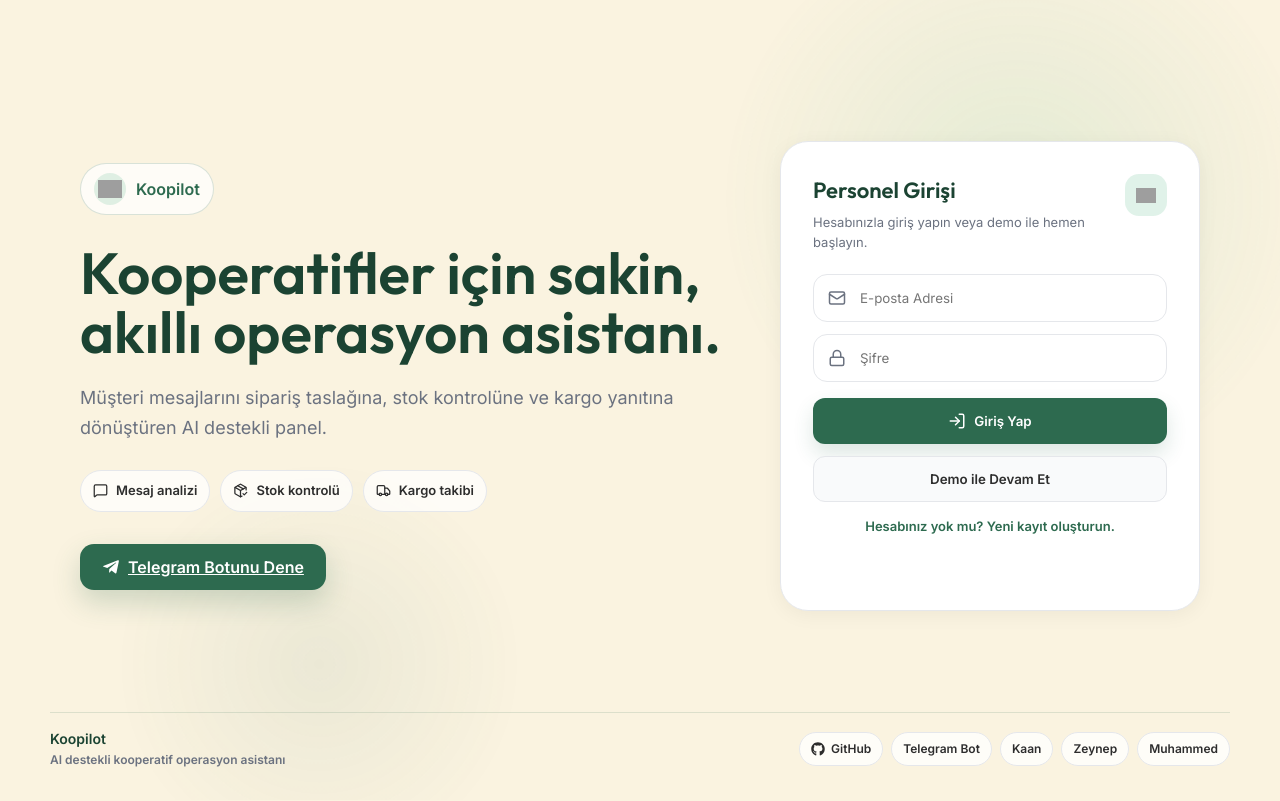
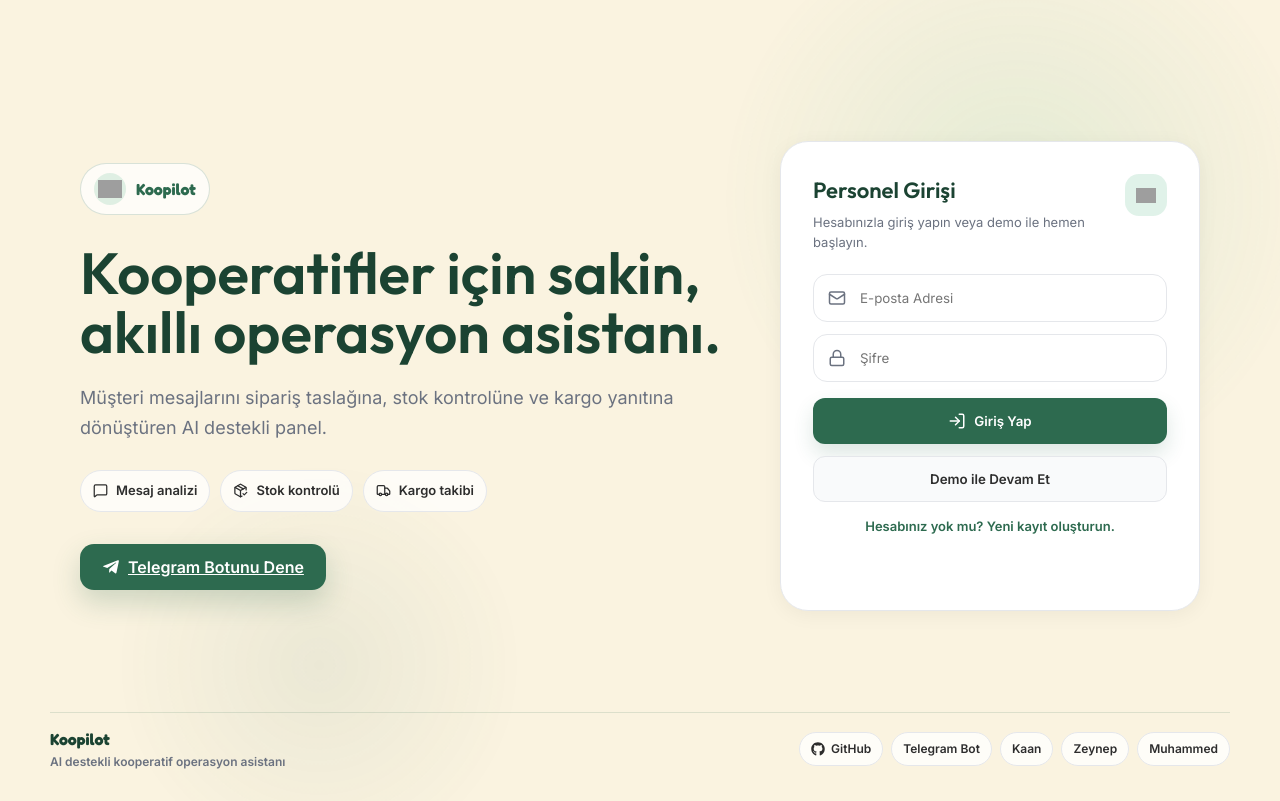
Before and after one commit to YZTA-Hackathon-Koopilot/Koopilot, a React (Vite) app in the folder frontend/: page / in a window 1280 px wide. Built offline with nearby package versions, Linux system fonts and the light colour scheme; no server answers; grey boxes are pictures that could not be loaded.

Commit message:
Update font family of brand text to Fredoka

```diff
--- a/frontend/src/components/Login.jsx
+++ b/frontend/src/components/Login.jsx
@@ -305,7 +305,7 @@ const Login = ({ onLogin }) => {
 
       <footer className="login-footer">
         <div>
-          <strong>Koopilot</strong>
+          <strong style={{ fontFamily: '"Fredoka", sans-serif', fontSize: '16px' }}>Koopilot</strong>
           <span>AI destekli kooperatif operasyon asistanı</span>
         </div>
         <nav aria-label="İlgili bağlantılar">
--- a/frontend/src/components/Sidebar.jsx
+++ b/frontend/src/components/Sidebar.jsx
@@ -58,7 +58,7 @@ const Sidebar = ({ activeTab, setActiveTab, currentUser, onLogout }) => {
           <img src={logoUrl} alt="Koopilot" style={{ width: "24px", height: "24px", objectFit: "contain" }} />
         </div>
         <div className="brand-text">
-          <h1 style={{ color: 'var(--sidebar-text)', fontSize: '24px', margin: 0 }}>Koopilot</h1>
+          <h1 style={{ color: 'var(--sidebar-text)', fontSize: '24px', margin: 0, fontFamily: '"Fredoka", sans-serif', fontWeight: 600 }}>Koopilot</h1>
         </div>
       </div>
       <nav style={{ flex: 1, display: 'flex', flexDirection: 'column', gap: '8px', overflowY: 'auto' }}>
--- a/frontend/src/index.css
+++ b/frontend/src/index.css
@@ -1,4 +1,4 @@
-@import url("https://fonts.googleapis.com/css2?family=Inter:wght@400;500;600&family=Outfit:wght@600&display=swap");
+@import url("https://fonts.googleapis.com/css2?family=Fredoka:wght@600;700&family=Inter:wght@400;500;600&family=Outfit:wght@600&display=swap");
 :root {
     --primary-dark: #1b4332;
     --primary-mid: #2d6a4f;
@@ -207,7 +207,8 @@ body {
     border-radius: 999px;
     color: var(--primary-mid);
     background-color: color-mix(in srgb, var(--surface) 72%, transparent);
-    font-weight: 800;
+    font-family: "Fredoka", sans-serif;
+    font-weight: 700;
 }
 .login-brand-mark span {
     width: 32px;
```
